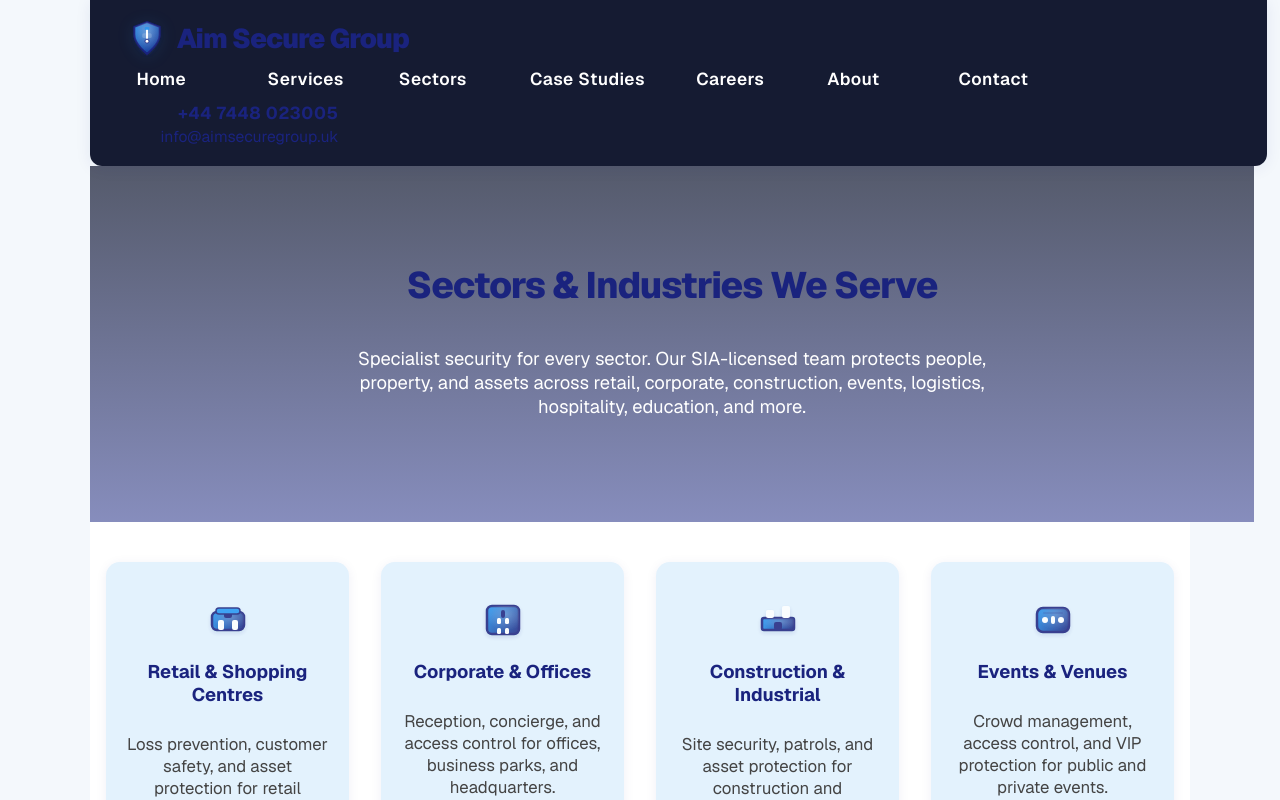
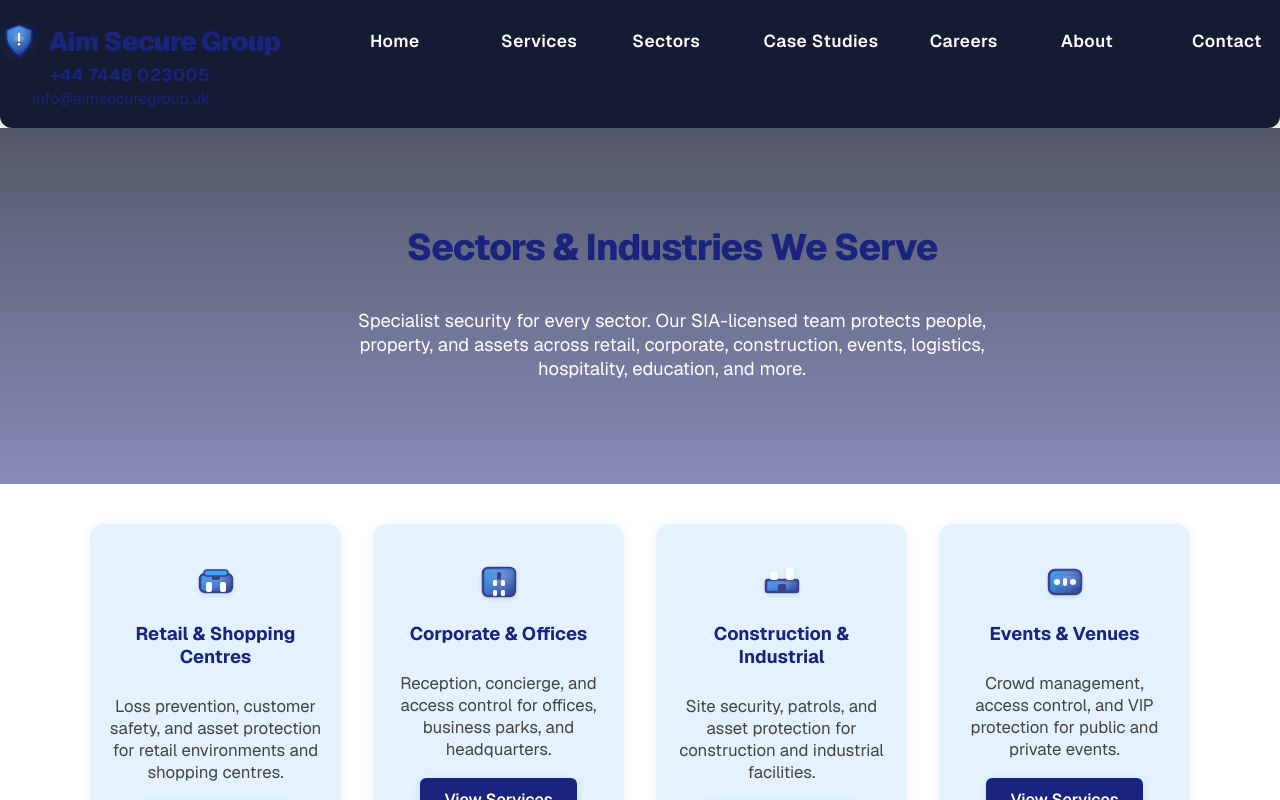
Before and after one commit to ghulam-mujtaba5/client1.2, a Next.js app: page /sectors in a window 1280 px wide. Shown: the top 800 px of the page. Built offline with nearby package versions, Linux system fonts and the light colour scheme.

Commit message:
Refactor layout styles across multiple pages; unify main container styles for consistency and improved user experience.

```diff
--- a/app/about/page.js
+++ b/app/about/page.js
@@ -7,7 +7,7 @@
 
 export default function AboutPage() {
   return (
-    <main style={{ padding: 0, maxWidth: 1100, margin: '0 auto' }}>
+    <main style={{ width: '100%', minHeight: '100vh', background: '#f4f4f4' }}>
       <section style={{
         width: '100%',
         minHeight: '220px',
--- a/app/careers/page.js
+++ b/app/careers/page.js
@@ -31,7 +31,7 @@
 // Careers/Jobs page
 export default function CareersPage() {
   return (
-    <main style={{padding: 0, maxWidth: 1100, margin: '0 auto'}}>
+    <main style={{ width: '100%', minHeight: '100vh', background: '#f4f4f4' }}>
       <Navbar />
       <section style={{
         width: '100%',
--- a/app/case-studies/page.js
+++ b/app/case-studies/page.js
@@ -30,7 +30,7 @@
 
 export default function CaseStudiesPage() {
   return (
-    <main style={{padding: 0, maxWidth: 1100, margin: '0 auto'}}>
+    <main style={{ width: '100%', minHeight: '100vh', background: '#f4f4f4' }}>
       <Navbar />
       <section style={{
         width: '100%',
--- a/app/components/Navbar.js
+++ b/app/components/Navbar.js
@@ -7,10 +7,13 @@
   const [open, setOpen] = useState(false);
   return (
     <nav style={{
-      width: '100%',
+      width: '100vw',
+      maxWidth: '100%',
+      left: 0,
+      right: 0,
       background: 'rgba(17,23,46,0.98)', // deep blue-black
       color: 'var(--white)',
-      padding: '1.2rem 3vw',
+      padding: '1.2rem 0',
       display: 'flex',
       justifyContent: 'space-between',
       alignItems: 'center',
@@ -23,6 +26,7 @@
       borderBottomRightRadius: 12,
       transition: 'background 0.3s',
       flexWrap: 'wrap',
+      margin: 0,
     }}>
       <div style={{ display: 'flex', alignItems: 'center', gap: 12 }}>
         <a href="/" style={{ display: 'flex', alignItems: 'center', textDecoration: 'none', gap: 10 }} aria-label="Aim Secure Group Home">
--- a/app/contact/page.js
+++ b/app/contact/page.js
@@ -4,7 +4,7 @@
 
 export default function ContactPage() {
   return (
-    <main style={{ background: '#f4f8fc', minHeight: '100vh' }}>
+    <main style={{ width: '100%', minHeight: '100vh', background: '#f4f4f4' }}>
       <Navbar />
       <section style={{ maxWidth: 1200, margin: '0 auto', padding: '3rem 1rem 2rem 1rem' }}>
         <h1 style={{ fontSize: '2.5rem', fontWeight: 800, color: 'var(--primary-blue)', marginBottom: 32, textAlign: 'center', letterSpacing: '-1px' }}>Contact Us</h1>
--- a/app/sectors/page.js
+++ b/app/sectors/page.js
@@ -55,7 +55,7 @@
 // Sectors/Industries served page
 export default function SectorsPage() {
   return (
-    <main style={{padding: 0, maxWidth: 1100, margin: '0 auto'}}>
+    <main style={{ width: '100%', minHeight: '100vh', background: '#f4f4f4' }}>
       <Navbar />
       <section style={{
         width: '100%',
--- a/app/services/page.js
+++ b/app/services/page.js
@@ -47,7 +47,7 @@
 
 export default function ServicesPage() {
   return (
-	<main className={styles.container} aria-label="Services main content">
+	<main style={{ width: '100%', minHeight: '100vh', background: '#f4f4f4' }} aria-label="Services main content">
 	  <Navbar />
 	  <HeroSection />
 	  <section
--- a/app/testimonials/page.js
+++ b/app/testimonials/page.js
@@ -4,7 +4,7 @@
 
 export default function TestimonialsPage() {
   return (
-    <main style={{ background: '#f4f8fc', minHeight: '100vh' }}>
+    <main style={{ width: '100%', minHeight: '100vh', background: '#f4f4f4' }}>
       <Navbar />
       <section style={{ maxWidth: 1200, margin: '0 auto', padding: '3rem 1rem 2rem 1rem' }}>
         <h1 style={{ fontSize: '2.5rem', fontWeight: 800, color: 'var(--primary-blue)', marginBottom: 32, textAlign: 'center', letterSpacing: '-1px' }}>Testimonials</h1>
--- a/app/why-choose-us/page.js
+++ b/app/why-choose-us/page.js
@@ -4,7 +4,7 @@
 
 export default function WhyChooseUsPage() {
   return (
-    <main style={{ background: '#f4f8fc', minHeight: '100vh' }}>
+    <main style={{ width: '100%', minHeight: '100vh', background: '#f4f4f4' }}>
       <Navbar />
       <section style={{ maxWidth: 1200, margin: '0 auto', padding: '3rem 1rem 2rem 1rem' }}>
         <h1 style={{ fontSize: '2.5rem', fontWeight: 800, color: 'var(--primary-blue)', marginBottom: 32, textAlign: 'center', letterSpacing: '-1px' }}>Why Choose Us</h1>
```
